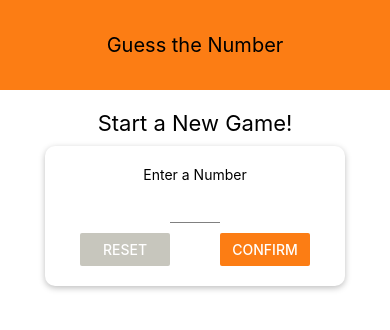
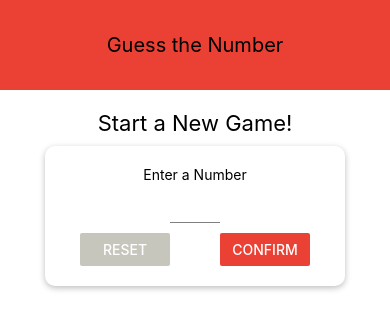
Before and after one commit to abhiram7054/rn-guess-number, a React Native app: screen / in a window 390 px wide. Shown: the top 330 px of the page. Built offline with nearby package versions, Linux system fonts and the light colour scheme.

Commit message:
Update colors.js

```diff
--- a/constants/colors.js
+++ b/constants/colors.js
@@ -1,4 +1,4 @@
 export default {
-    primary: "#fc7d14",
+    primary: "#eb4034",
     secondary: "#c7c6bd",
 }
```
